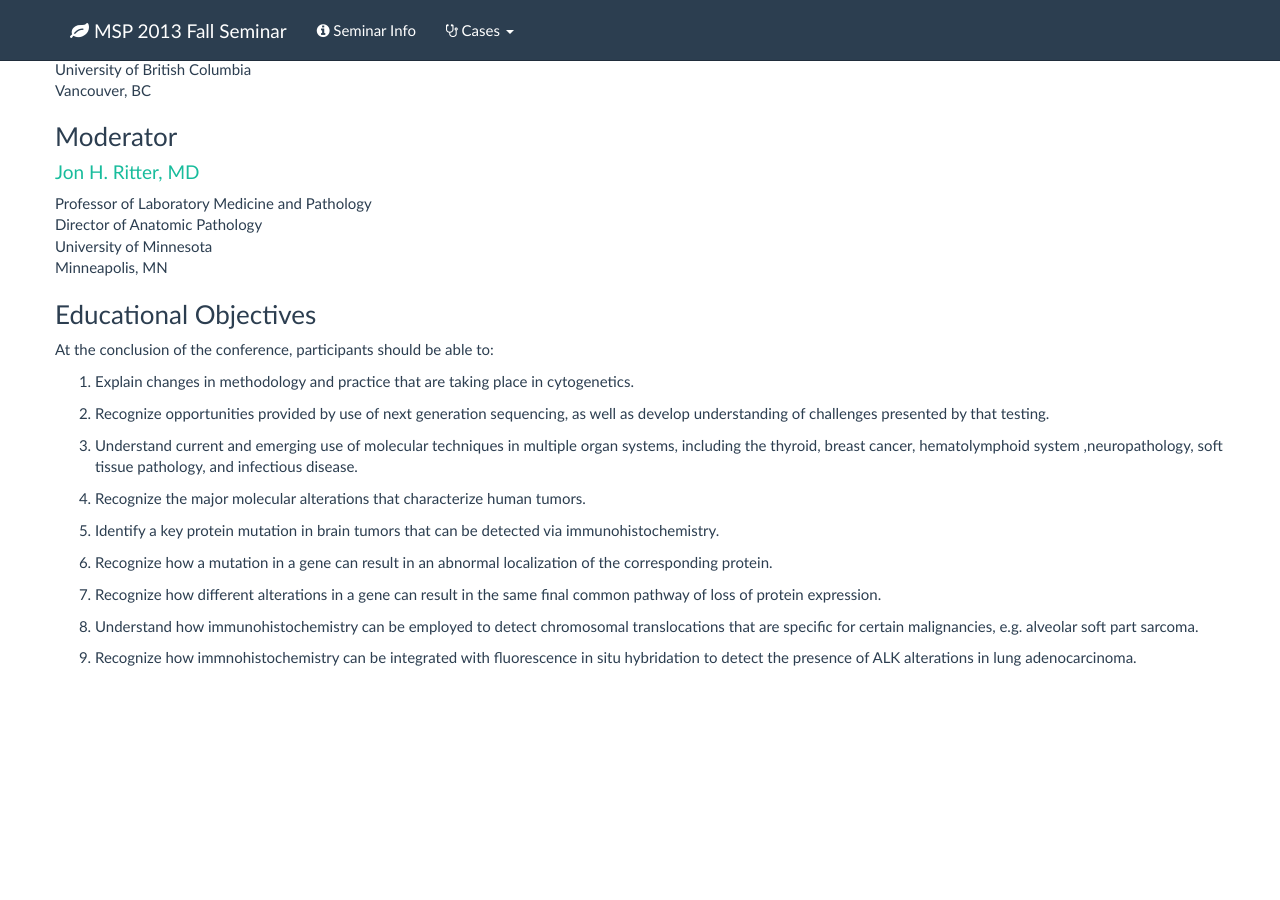
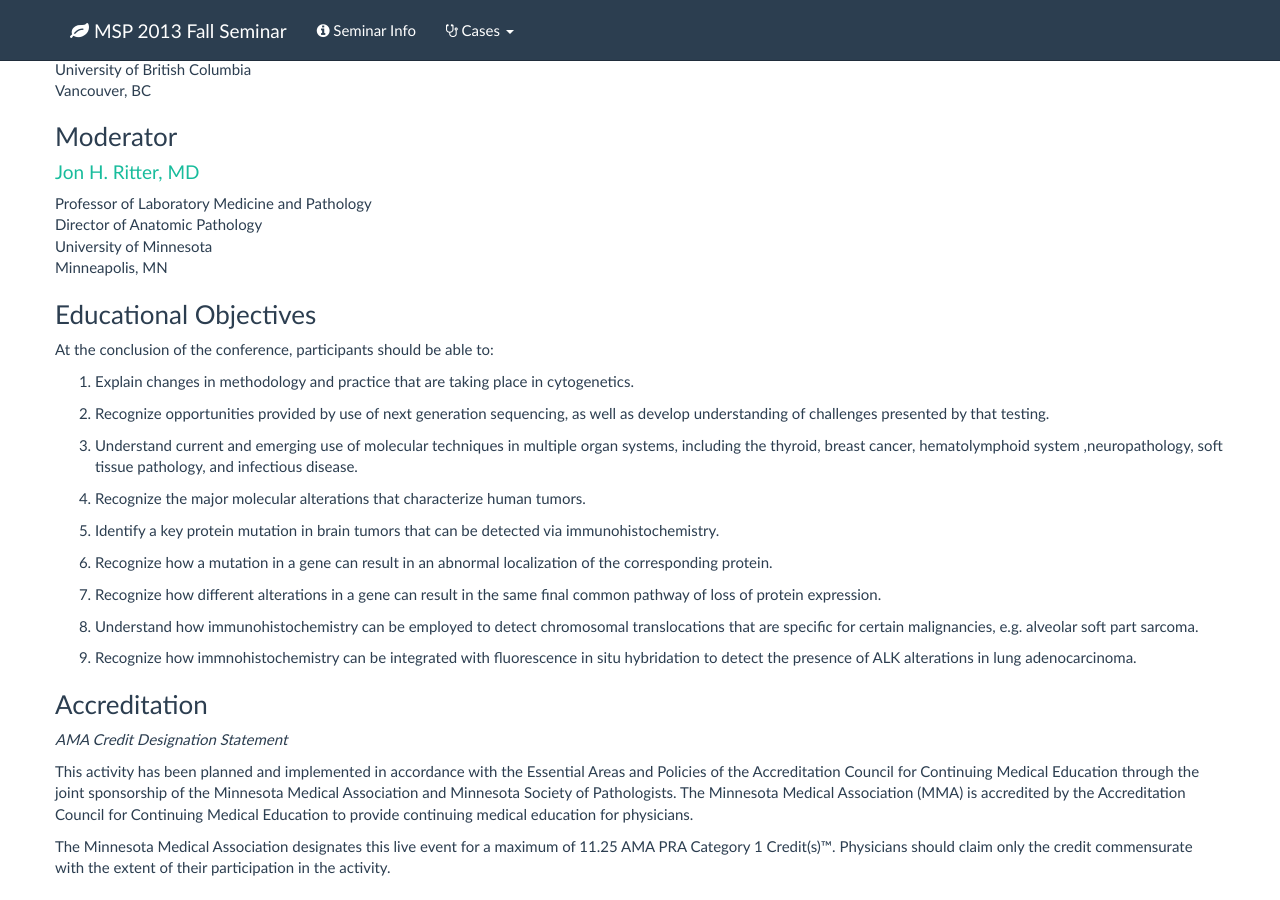
Before and after one commit to bdunnette/msp2013, a Jekyll site: the page built from seminar-info.md, in a window 1280 px wide and 900 px high, scrolled down 680 px. Built offline with Jekyll 4.4.1, drawn with Linux system fonts in a browser that asks for light colours; Markdown is read by kramdown in place of the engine named in the settings; before the commit the page ends 1370 px from its top, so only the background shows below that.

Commit message:
Update seminar-info.md

```diff
--- a/seminar-info.md
+++ b/seminar-info.md
@@ -68,3 +68,11 @@ and infectious disease.
 8. Understand how immunohistochemistry can be employed to detect chromosomal translocations that are specific for certain malignancies, e.g. alveolar soft part sarcoma.
 
 9. Recognize how immnohistochemistry can be integrated with fluorescence in situ hybridation to detect the presence of ALK alterations in lung adenocarcinoma.
+
+### Accreditation
+
+*AMA Credit Designation Statement*
+
+This activity has been planned and implemented in accordance with the Essential Areas and Policies of the Accreditation Council for Continuing Medical Education through the joint sponsorship of the Minnesota Medical Association and Minnesota Society of Pathologists. The Minnesota Medical Association (MMA) is accredited by the Accreditation Council for Continuing Medical Education to provide continuing medical education for physicians.
+
+The Minnesota Medical Association designates this live event for a maximum of 11.25 AMA PRA Category 1 Credit(s)™. Physicians should claim only the credit commensurate with the extent of their participation in the activity.
```
